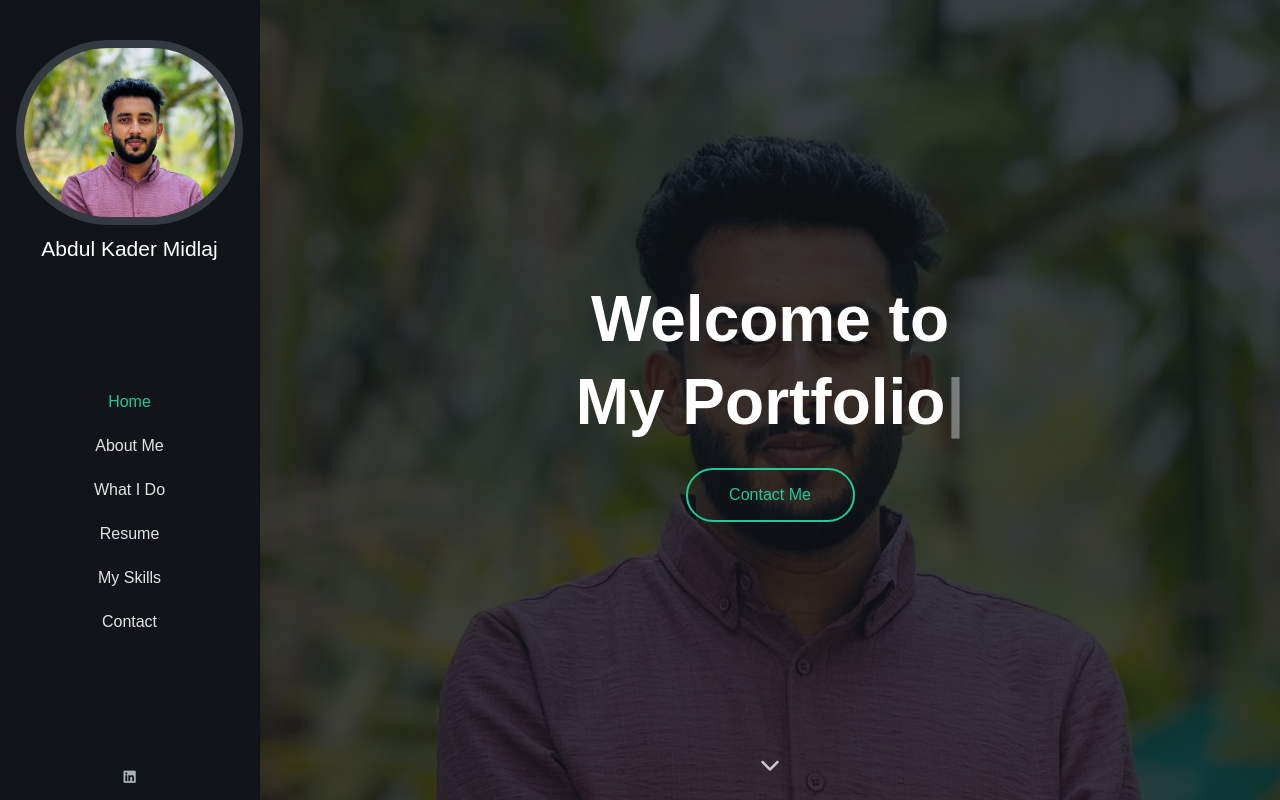
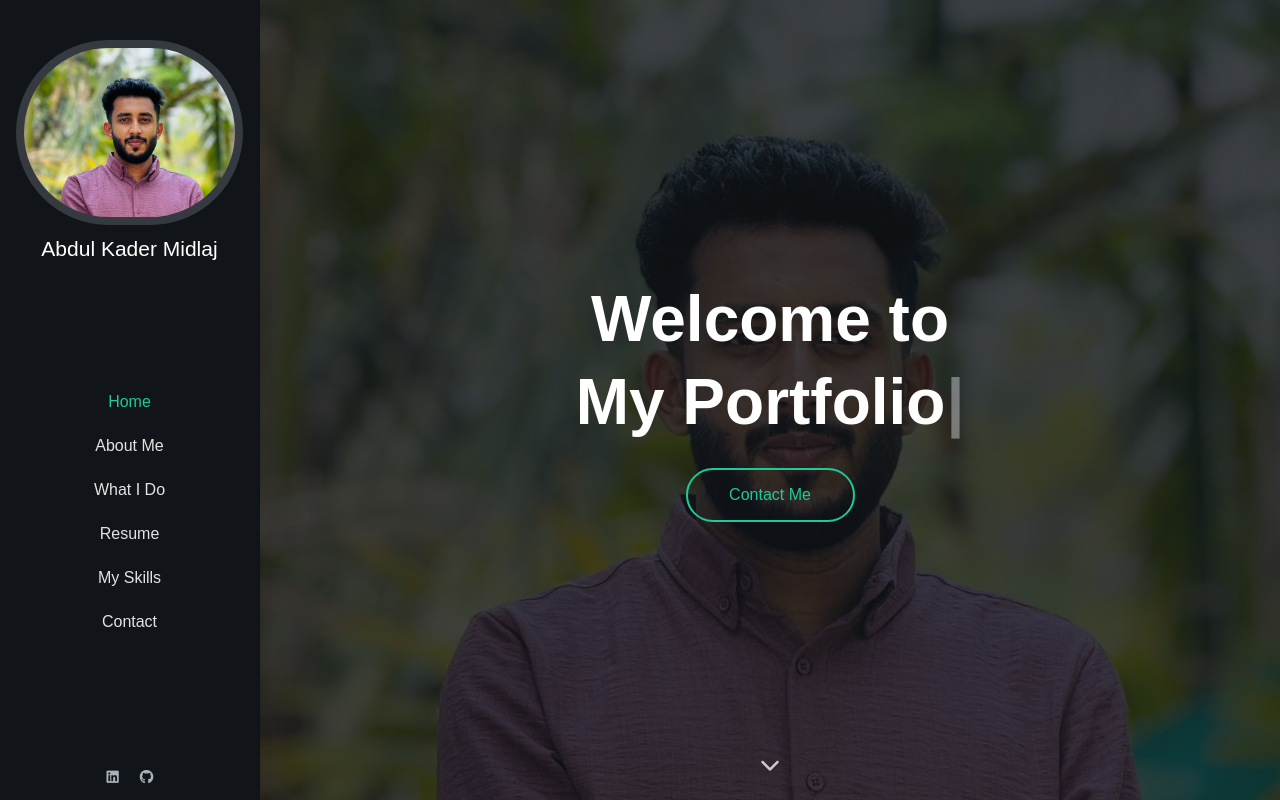
Before and after one commit to Abdul-kader-Midlaj1/Portfolio, a React (Create React App) app: page / in a window 1280 px wide. Shown: the top 800 px of the page. Built offline with nearby package versions, Linux system fonts and the light colour scheme; a web font is replaced by a local one.

Commit message:
Update Navbar.jsx

```diff
--- a/src/components/Navbar/Navbar.jsx
+++ b/src/components/Navbar/Navbar.jsx
@@ -111,6 +111,15 @@
                 <i className="fab fa-linkedin"></i>
               </a>
             </li>
+            <li className="social-icons-facebook">
+              <a
+                href="https://github.com/Abdul-kader-Midlaj1"
+                target="_blank"
+                rel="noopener noreferrer"
+              >
+                <i className="fa-brands fa-github"></i>
+              </a>
+            </li>
           </ul>
           <button className="navbar-toggler" id="navbar-toggler" type="button">
             <span></span>
```
